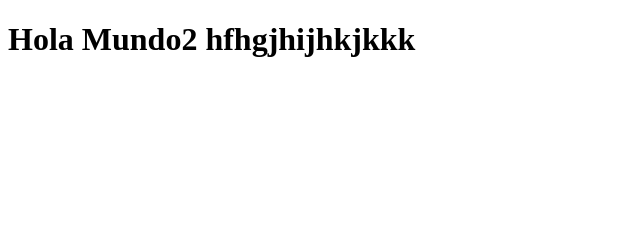
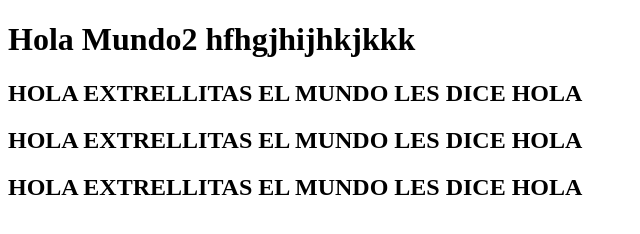
Before and after one commit to madelen23/prueba-jenkins, a plain HTML site: page hello-jenkins/index.html in a window 1280 px wide. Shown: the whole page, without its empty margins (0-640 px from the left). Drawn offline with Linux system fonts and the light colour scheme.

Commit message:
hola mundo

```diff
--- a/hello-jenkins/index.html
+++ b/hello-jenkins/index.html
@@ -7,5 +7,8 @@
 </head>
 <body>
     <h1>Hola Mundo2 hfhgjhijhkjkkk</h1>
+     <h2>HOLA EXTRELLITAS EL MUNDO LES DICE HOLA</h2>
+     <h2>HOLA EXTRELLITAS EL MUNDO LES DICE HOLA</h2>
+     <h2>HOLA EXTRELLITAS EL MUNDO LES DICE HOLA</h2>
 </body>
 </html>
```
